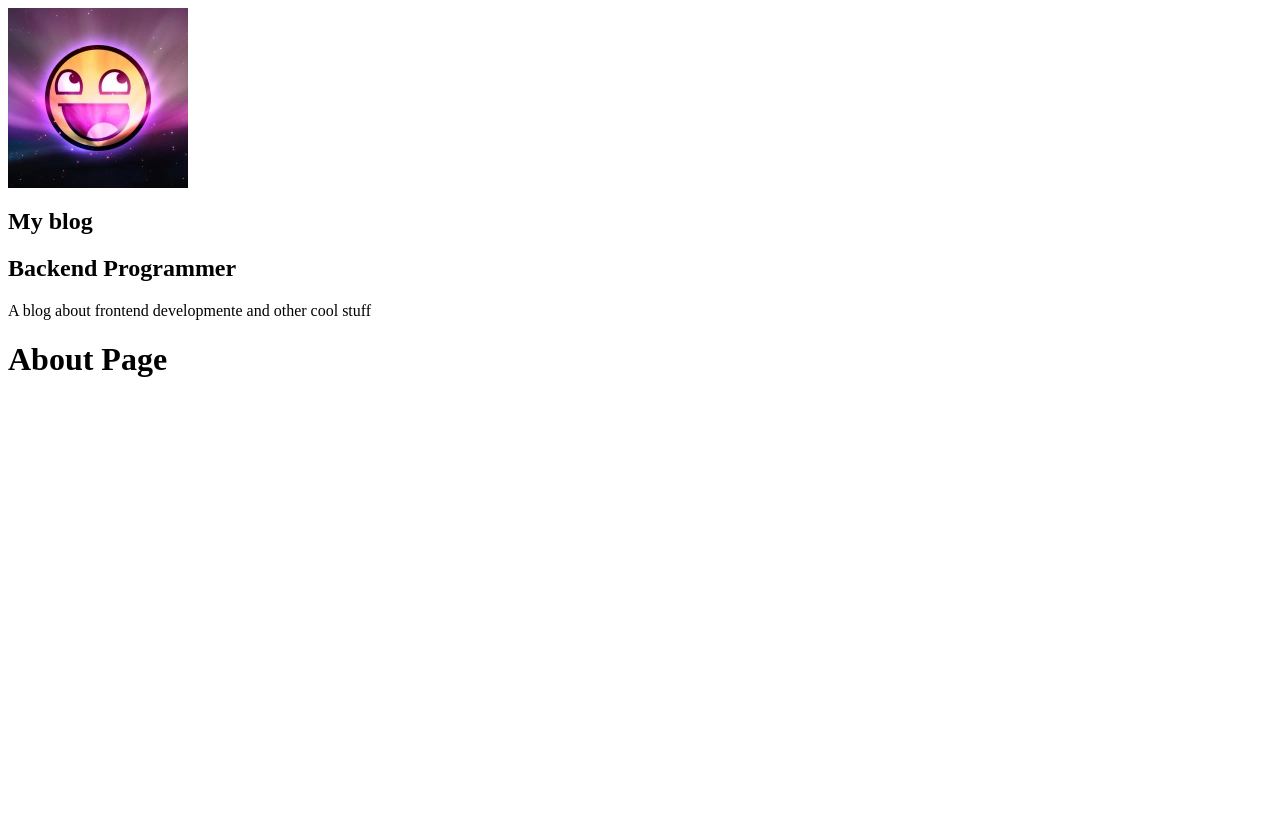
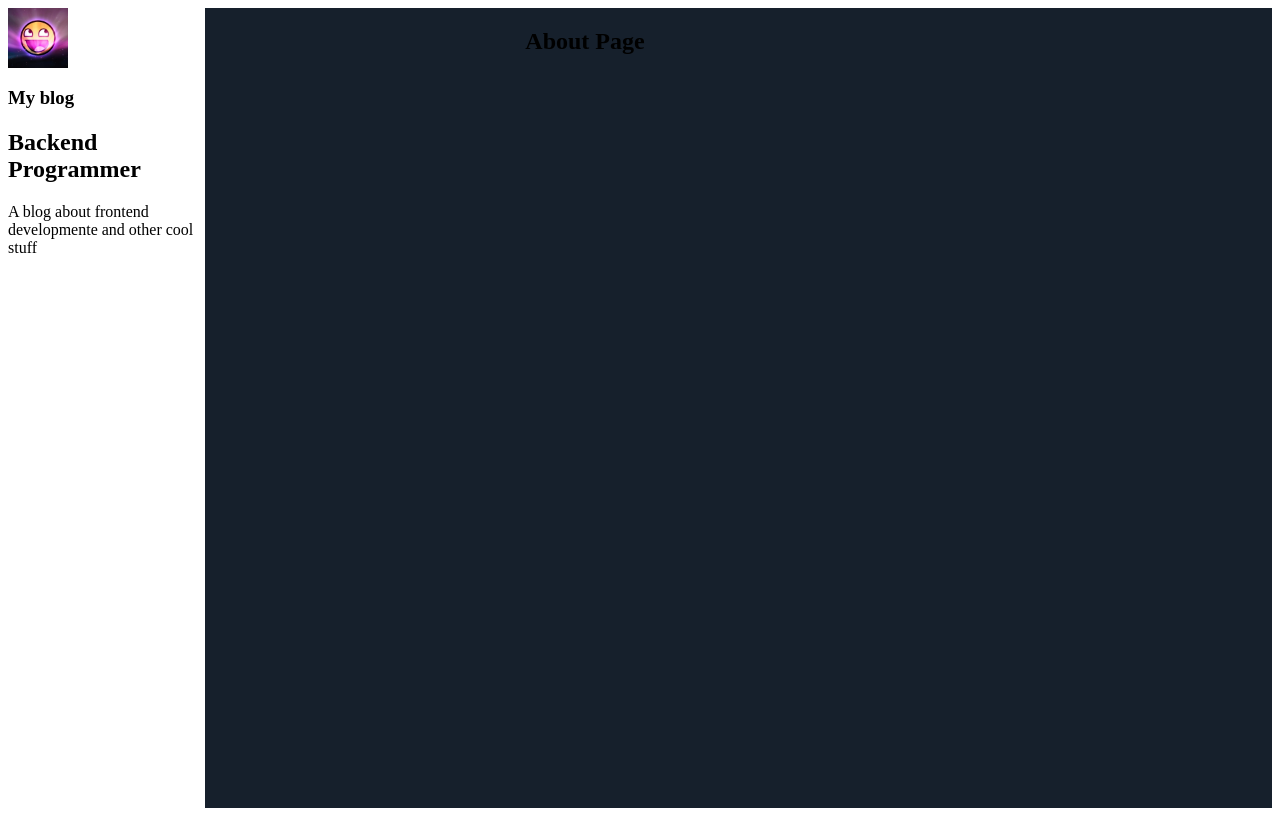
Before and after one commit to ArthurEstevan/my-blog, a Gatsby site: page /about in a window 1280 px wide. Built offline with nearby package versions, Linux system fonts and the light colour scheme; Gatsby itself is replaced by a stand-in of ours.

Commit message:
Aplicando Styled-Components | 07-07-22

```diff
--- a/gatsby-config.js
+++ b/gatsby-config.js
@@ -7,6 +7,7 @@ module.exports = {
     siteUrl: `http://localhost:8000/`,
   },
   plugins: [
+    `gatsby-plugin-styled-components`,
     `gatsby-plugin-react-helmet`,
     {
       resolve: `gatsby-source-filesystem`,
--- a/package.json
+++ b/package.json
@@ -12,12 +12,14 @@
     "gatsby-plugin-offline": "^5.17.0",
     "gatsby-plugin-react-helmet": "^5.17.0",
     "gatsby-plugin-sharp": "^4.17.0",
+    "gatsby-plugin-styled-components": "^5.18.0",
     "gatsby-source-filesystem": "^4.17.0",
     "gatsby-transformer-sharp": "^4.17.0",
     "prop-types": "^15.8.1",
     "react": "^18.1.0",
     "react-dom": "^18.1.0",
-    "react-helmet": "^6.1.0"
+    "react-helmet": "^6.1.0",
+    "styled-components": "^5.3.5"
   },
   "devDependencies": {
     "cross-env": "^7.0.3",
--- a/src/components/Avatar/index.js
+++ b/src/components/Avatar/index.js
@@ -10,7 +10,7 @@ const Avatar = () => {
         query {
           avatarImage: file(relativePath: { eq: "profile-photo.png" }) {
             childImageSharp {
-              gatsbyImageData(layout: FIXED)
+              gatsbyImageData(layout: FIXED, width: 60, height: 60)
             }
           }
         }
--- /dev/null
+++ b/src/components/Layout/index.js
@@ -0,0 +1,33 @@
+import * as React from "react"
+import PropTypes from "prop-types"
+import Profile from "../Profile"
+
+import styled from "styled-components"
+
+const LayoutWrapper = styled.section`
+  display: flex;
+`
+
+const LayoutMain = styled.main`
+  background: #16202c;
+  min-height: 100vh;
+  padding: 0 3.75rem 0 20rem;
+  width: 100%;
+`
+
+const Layout = ({ children }) => {
+  return (
+    <LayoutWrapper>
+      <aside>
+        <Profile />
+      </aside>
+      <LayoutMain>{children}</LayoutMain>
+    </LayoutWrapper>
+  )
+}
+
+Layout.propTypes = {
+  children: PropTypes.node.isRequired,
+}
+
+export default Layout
--- a/src/components/layout.js
+++ /dev/null
@@ -1,20 +0,0 @@
-import * as React from "react"
-import PropTypes from "prop-types"
-import Profile from "./Profile"
-
-const Layout = ({ children }) => {
-  return (
-    <>
-    <aside>
-      <Profile />
-    </aside>
-    <main>{children}</main>
-    </>
-  )
-}
-
-Layout.propTypes = {
-  children: PropTypes.node.isRequired,
-}
-
-export default Layout
--- a/src/pages/404.js
+++ b/src/pages/404.js
@@ -1,6 +1,6 @@
 import * as React from "react"
 
-import Layout from "../components/layout"
+import Layout from "../components/Layout"
 import Seo from "../components/seo"
 
 const NotFoundPage = () => (
--- a/src/pages/about.js
+++ b/src/pages/about.js
@@ -1,5 +1,5 @@
 import React from 'react'
-import Layout from "../components/layout"
+import Layout from "../components/Layout"
 import Seo from "../components/seo"
 
 const AboutPage = () => (
--- a/src/pages/index.js
+++ b/src/pages/index.js
@@ -1,7 +1,7 @@
 import * as React from "react"
 import { Link } from 'gatsby'
 
-import Layout from "../components/layout"
+import Layout from "../components/Layout"
 import Seo from "../components/seo"
 
 const IndexPage = () => (
```
Also changed, not shown: 1 other file.
